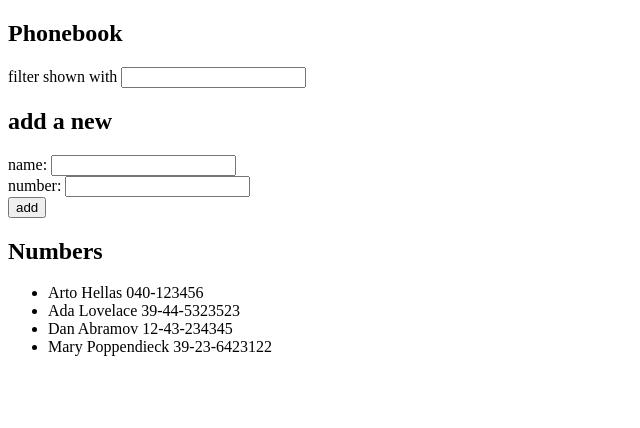
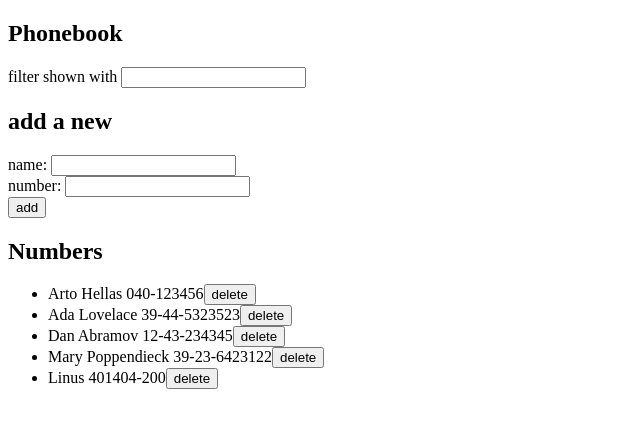
Before and after one commit to eleekku/full_stack_open, a React (Vite) app in the folder part2/puhelinluettelo/: page / in a window 1280 px wide. Shown: the top 428 px of the page, without its empty margins (0-640 px from the left). Built offline with nearby package versions, Linux system fonts and the light colour scheme; data requests are answered from the project's data file.

Commit message:
delete and update number

```diff
--- a/part2/puhelinluettelo/db.json
+++ b/part2/puhelinluettelo/db.json
@@ -1,5 +1,5 @@
 {
-  "persons":[
+  "persons": [
     {
       "name": "Arto Hellas",
       "number": "040-123456",
@@ -19,6 +19,11 @@
       "name": "Mary Poppendieck",
       "number": "39-23-6423122",
       "id": "4"
+    },
+    {
+      "id": "90b8",
+      "name": "Linus",
+      "number": "401404-200"
     }
   ]
 }
--- a/part2/puhelinluettelo/src/App.jsx
+++ b/part2/puhelinluettelo/src/App.jsx
@@ -1,5 +1,5 @@
 import { useState, useEffect } from 'react'
-import axios from 'axios'
+import Contacts from './services/Contacts'
 
 const Filter = ({ filter, setFilter }) => {
   return (
@@ -7,9 +7,10 @@ const Filter = ({ filter, setFilter }) => {
   )
 }
 
-const Persons = ({ person }) => {
+const Persons = ({ person, removePerson }) => {
   return (
-    <li>{person.name} {person.number}</li>
+    <li>{person.name} {person.number}
+    <button onClick={() => removePerson(person.id)}>delete</button></li>
   )
 }
 
@@ -20,7 +21,7 @@ const addPerson = (event, persons, setPersons, newName, setNewName, newNumber, s
     alert('Name cannot be empty')
     return
   }
-  if (persons.map(person => person.name).includes(newPerson.name)) {
+  if (persons.map(person => person.name).includes(newPerson.name) && persons.map(person => person.number).includes(newPerson.number)) {
     alert(`${newPerson.name} is already added to phonebook`)
     return
   }
@@ -28,10 +29,39 @@ const addPerson = (event, persons, setPersons, newName, setNewName, newNumber, s
     alert('Number cannot be empty')
     return
   }
+  if (persons.map(person => person.name).includes(newPerson.name)) {
+    alert(`${newPerson.name} is already added to phonebook. Do you want to update the number?`)
+    const person = persons.find(person => person.name === newPerson.name)
+    const updatedPerson = { ...person, number: newPerson.number }
+    Contacts
+      .update
+      (person.id, updatedPerson)
+      .then(returnedPerson => {
+        setPersons(persons.map(person => person.id !== returnedPerson.id ? person : returnedPerson))
+      })
+    setNewName('')
+    setNewNumber('')
+    return
+  }
   if (newPerson.number)
-  setPersons(persons.concat(newPerson))
+  Contacts
+    .create(newPerson)
+    .then(returnedPerson => {
+      setPersons(persons.concat(returnedPerson))
+    })
   setNewName('')
   setNewNumber('')
+}
+
+const removePerson = (id, persons, setPersons) => {
+  const person = persons.find(person => person.id === id)
+  if (window.confirm(`Delete ${person.name}?`)) {
+    Contacts
+      .remove(id)
+      .then(() => {
+        setPersons(persons.filter(person => person.id !== id))
+      })
+  }
 }
 
 const App = () => {
@@ -41,10 +71,10 @@ const App = () => {
   const [filter, setFilter] = useState('')
 
   useEffect(() => {
-    axios
-      .get('/db.json')
-      .then(response => {
-        setPersons(response.data.persons)
+    Contacts
+      .getAll()
+      .then(initialPersons => {
+        setPersons(initialPersons)
       })
   }, [])
 
@@ -54,10 +84,6 @@ const App = () => {
 
   const handleNewName = (event, setNewName) => {
     setNewName(event.target.value)
-  }
-
-  const handleFilter = (event, setFilter) => {
-    setFilter(event.target.value)
   }
 
   const personsToShow = filter === ''
@@ -82,7 +108,7 @@ const App = () => {
       </form>
       <h2>Numbers</h2>
       <ul>
-        {personsToShow.map(person => <Persons key={person.name} person={person} />)}
+        {personsToShow.map(person => <Persons key={person.name} person={person} removePerson={(id) => removePerson(id, persons, setPersons)} />)}
       </ul>
     </div>
   )
--- /dev/null
+++ b/part2/puhelinluettelo/src/services/Contacts.js
@@ -0,0 +1,24 @@
+import axios from 'axios'
+const baseUrl = 'http://localhost:3001/persons'
+
+const getAll = () => {
+  const request = axios.get(baseUrl)
+  return request.then(response => response.data)
+}
+
+const create = newObject => {
+  const request = axios.post(baseUrl, newObject)
+  return request.then(response => response.data)
+}
+
+const remove = id => {
+  const request = axios.delete(`${baseUrl}/${id}`)
+  return request.then(response => response.data)
+}
+
+const update = (id, newObject) => {
+  const request = axios.put(`${baseUrl}/${id}`, newObject)
+  return request.then(response => response.data)
+}
+
+export default { getAll, create, update, remove }
```
